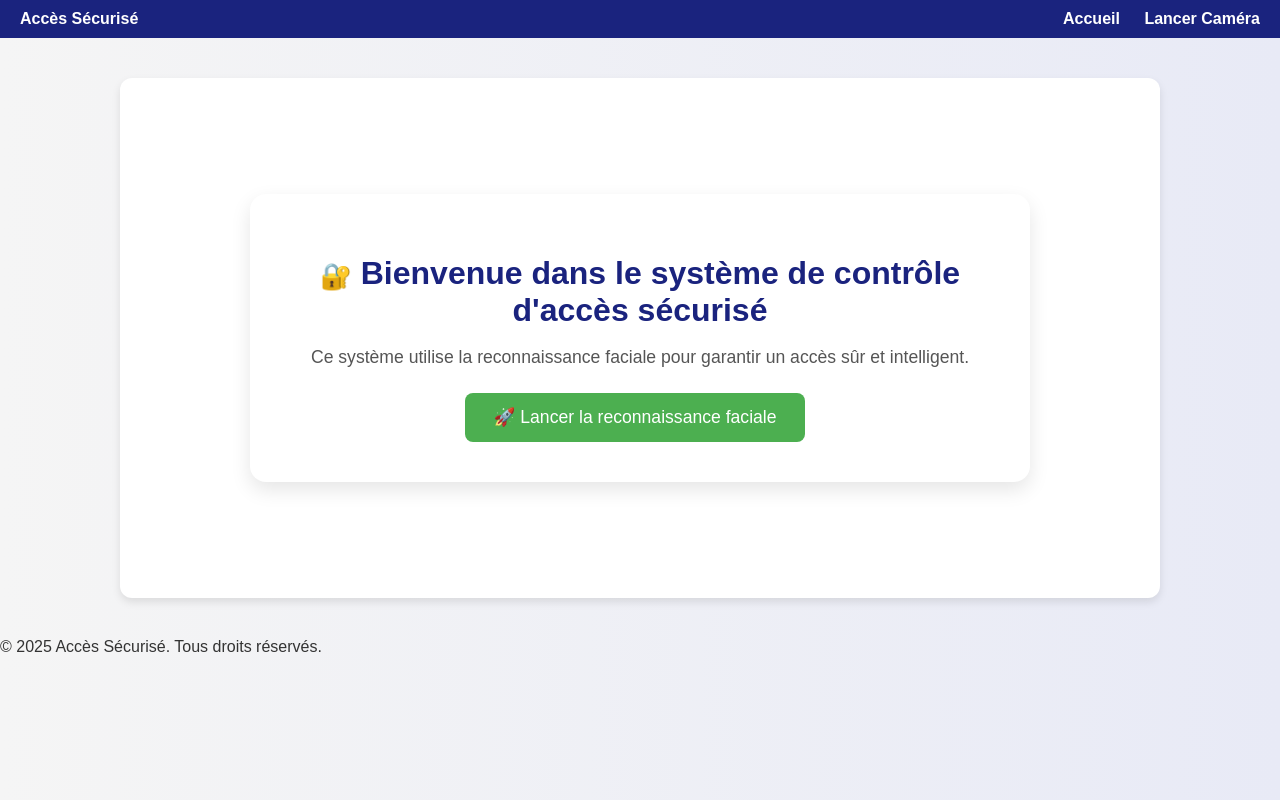
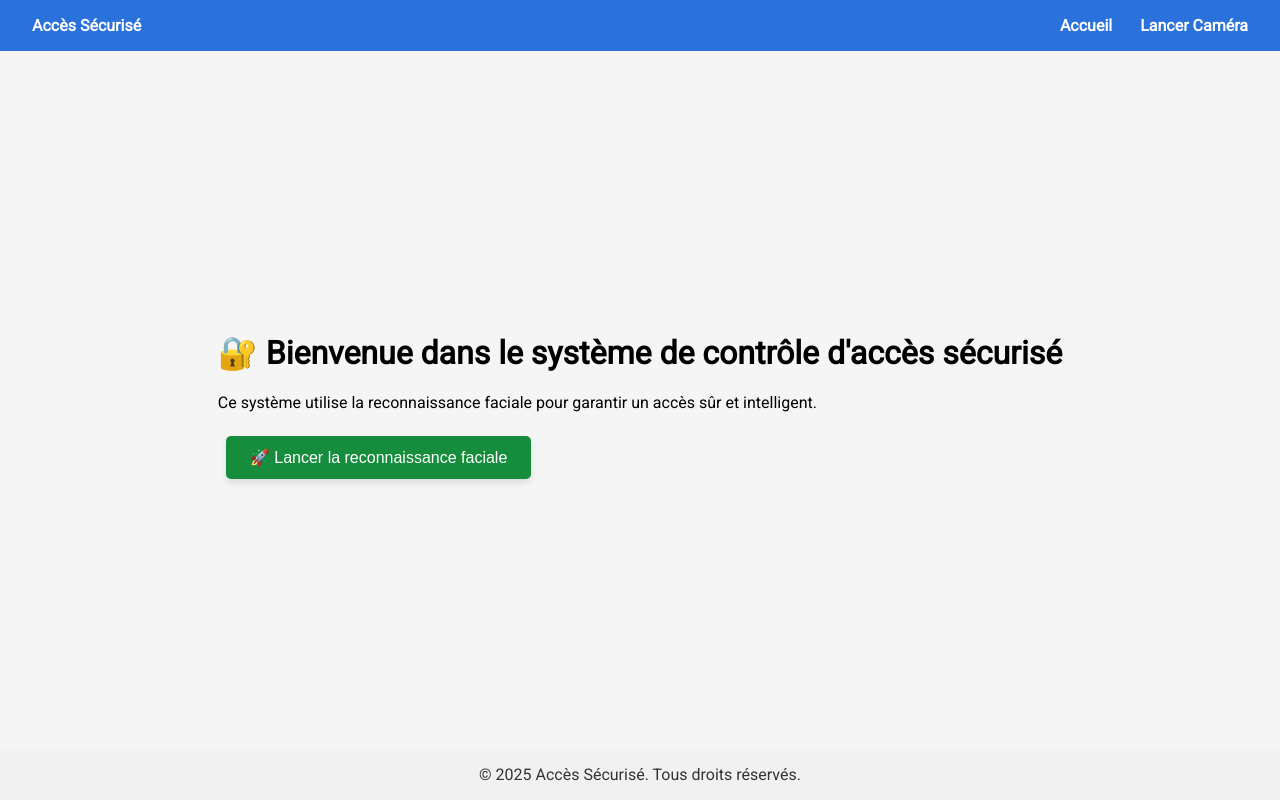
Before and after one commit to maryemEl20/Projet_SDR_IISE, a Django app: page / in a window 1280 px wide. Run offline with Django 4.2, Linux system fonts and the light colour scheme; parts of the project's set-up code (start-up, migrations or seed data) failed here and were passed over.

Commit message:
Amélioration du front-end client

```diff
--- a/projet_client/client/static/css/style.css
+++ b/projet_client/client/static/css/style.css
@@ -1,41 +1,56 @@
+/* style.css */
+
+/* Import the Roboto font from Google Fonts */
+@import url('https://fonts.googleapis.com/css2?family=Roboto&display=swap');
+
+
 /* Style général */
 body {
-    font-family: Arial, sans-serif;
+    font-family: 'Roboto', sans-serif;
+    padding: 0;
+    background-color: #f5f5f5;
+    color: #000000;
+    display: flex;
+    flex-direction: column;
+    min-height: 100vh;
     margin: 0;
-    padding: 0;
-    background: linear-gradient(to right, #f5f5f5, #e8eaf6);
+}
+
+footer {
+    background-color: #f1f1f1;
+    text-align: center;
+    padding: 0rem;
     color: #333;
 }
 
 /* Navbar */
 .navbar {
-    background-color: #1A237E;
+    padding: 1rem 2rem;
+    background-color: #2a71dc;
     color: white;
-    padding: 10px 20px;
     display: flex;
     justify-content: space-between;
     align-items: center;
 }
 
-.navbar a {
+.nav-links a {
     color: white;
+    margin-left: 1.5rem;
     text-decoration: none;
-    margin-left: 20px;
     font-weight: bold;
 }
 
-.navbar a:hover {
-    text-decoration: underline;
+.content-container {
+    flex: 1;
+    /* Prend tout l'espace restant entre navbar et footer */
+    display: flex;
+    flex-direction: column;
+    justify-content: center; /* Centre verticalement */
+    align-items: center;      /* Centre horizontalement */
 }
 
-/* Container central */
-.content-container {
-    max-width: 1000px;
-    margin: 40px auto;
-    padding: 20px;
-    background-color: white;
-    border-radius: 12px;
-    box-shadow: 0 4px 8px rgba(0,0,0,0.1);
+.navbar a:hover {
+    text-decoration: none;
 }
 
 /* Section caméra */
@@ -44,31 +59,28 @@ body {
     padding: 20px;
 }
 
-#video {
-    border-radius: 8px;
-    width: 640px;
-    height: 480px;
+/* Boutons */
+.btn-start,
+.btn-stop {
+    display: inline-block;
+    padding: 0.75rem 1.5rem;
+    font-size: 1rem;
+    color: white;
+    background-color: #168d3c;
+    border: none;
+    border-radius: 5px;
+    cursor: pointer;
+    transition: all 0.3s ease;
+    box-shadow: 0 4px 6px rgba(0, 0, 0, 0.1);
+    margin: 0.5rem;
 }
 
-/* Boutons */
-.btn-start, .btn-stop {
-    padding: 10px 20px;
-    border: none;
-    border-radius: 6px;
-    font-size: 1rem;
-    cursor: pointer;
-    transition: background-color 0.3s ease, transform 0.2s ease;
-}
-
-.btn-start {
-    background-color: #4CAF50;
-    color: white;
-    margin-right: 10px;
+.btn-start:hover {
+    background-color: #267803;
 }
 
 .btn-stop {
-    background-color: #f44336;
-    color: white;
+    background-color: #e51025;
 }
 
 .btn-stop:disabled,
@@ -77,72 +89,37 @@ body {
     cursor: not-allowed;
 }
 
-/* Effets au survol */
-.btn-start:hover,
-.btn-stop:hover {
-    transform: scale(1.03);
+.result-box {
+    background-color: #f9f9f9;
+    border: 1px solid #ddd;
+    border-radius: 5px;
+    padding: 0rem;
+    margin-bottom: 0.5rem;
+    font-size: 1.1rem;
+    color: #444;
 }
 
-/* Affichage des résultats */
-.result-box {
-    background-color: #e3f2fd;
-    border-left: 6px solid #1A237E;
-    padding: 15px;
-    margin: 20px auto;
-    width: 80%;
-    border-radius: 8px;
-    font-size: 1.1rem;
+video {
+    width: 100%;
+    height: 100%;
+    object-fit: cover;
+    border-radius: 5px;
+    box-shadow: 0 4px 6px rgba(0, 0, 0, 0.1);
 }
 
-/* Page d'accueil */
-.home-container {
-    display: flex;
-    justify-content: center;
-    align-items: center;
-    min-height: 60vh;
+.video-wrapper {
+    position: relative;
+    width: 700px; /* ou 1000px selon ton besoin */
+    aspect-ratio: 16 / 9;
+    background-color: #000;
+    border-radius: 10px;
+    overflow: hidden;
+    margin: 1.5rem auto;
+    box-shadow: 0 4px 6px rgba(0, 0, 0, 0.1);
 }
 
-.welcome-box {
-    background-color: white;
-    border-radius: 16px;
-    padding: 40px;
-    max-width: 700px;
-    text-align: center;
-    box-shadow: 0 8px 20px rgba(0, 0, 0, 0.1);
-    animation: fadeIn 0.8s ease-in-out;
+.titre{
+    padding-bottom:20px;
+    margin: 0;
+    padding-top: 20px;
 }
-
-.welcome-box h1 {
-    font-size: 2rem;
-    color: #1A237E;
-    margin-bottom: 15px;
-}
-
-.welcome-box p {
-    font-size: 1.1rem;
-    color: #555;
-    margin-bottom: 25px;
-}
-
-.large-btn {
-    font-size: 1.1rem;
-    padding: 14px 28px;
-    border-radius: 8px;
-    transition: transform 0.2s ease, background-color 0.3s ease;
-}
-
-.large-btn:hover {
-    transform: scale(1.05);
-    background-color: #388e3c;
-}
-
-.emoji {
-    font-size: 1.6rem;
-    vertical-align: middle;
-}
-
-/* Animation d'apparition */
-@keyframes fadeIn {
-    from { opacity: 0; transform: translateY(20px); }
-    to { opacity: 1; transform: translateY(0); }
-}
```
